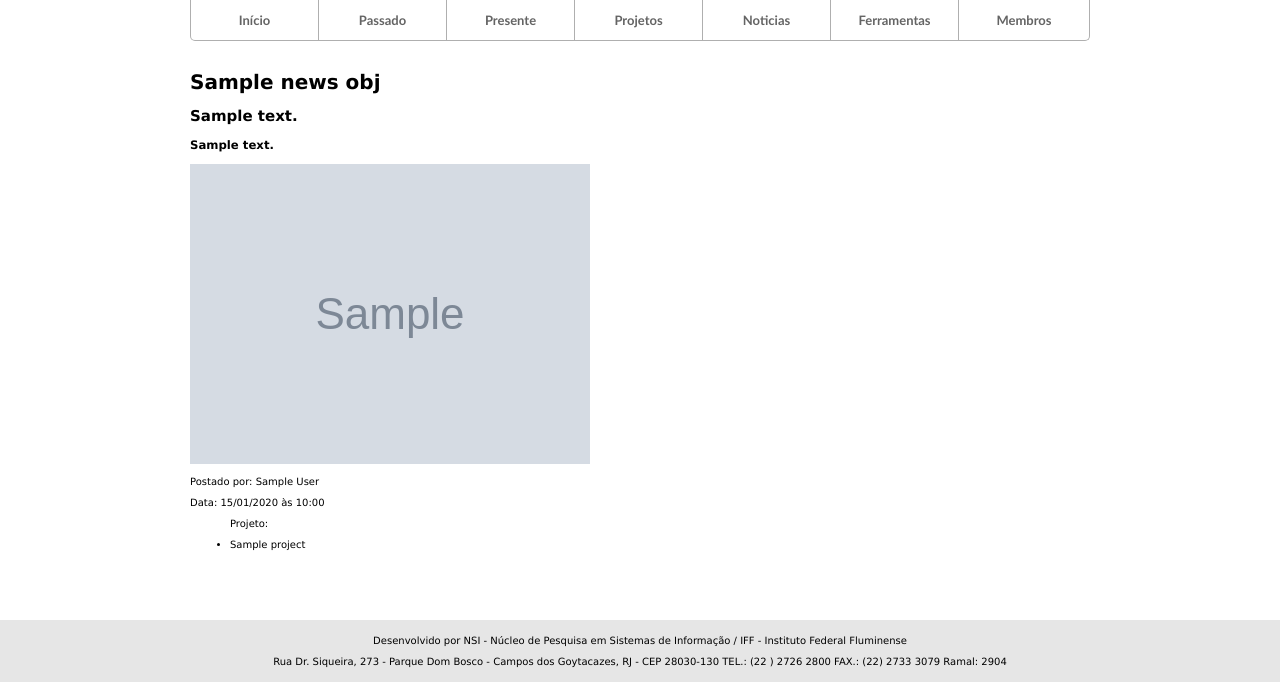
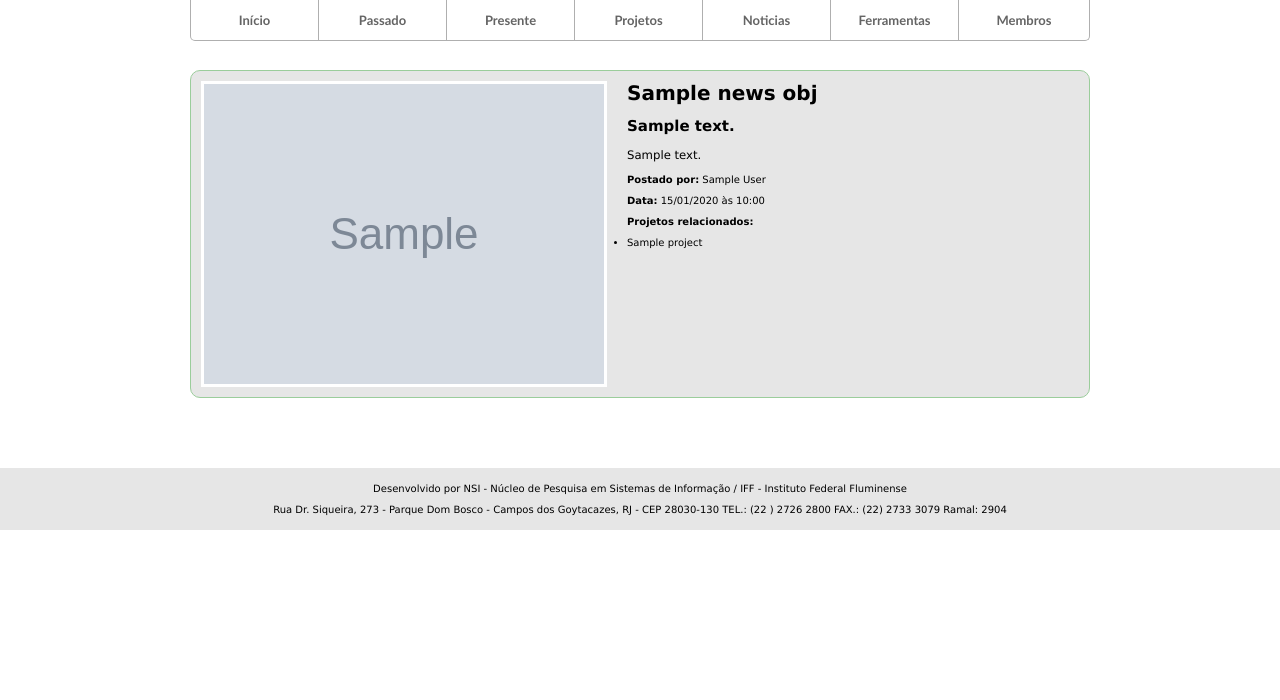
Before and after one commit to nsi-iff/nsi_site, a Django app: template apps/news/templates/detail_news.html in a window 1280 px wide. Shown: the part 100-800 px from the top of the page. Run offline with Django 3.2, Linux system fonts and the light colour scheme; the template is opened without the code that fills it: most values are stand-ins (such as "Sample title", 1, 10 or a date in 2020); grey boxes marked "Sample" are stand-in pictures.

Commit message:
Improved the layout of the page that shows a specific news

```diff
--- a/apps/news/templates/detail_news.html
+++ b/apps/news/templates/detail_news.html
@@ -1,18 +1,25 @@
 {% extends "base.html" %}
 
+{% block scripts %}
+  {{ bloc.super }}
+  <link rel="stylesheet" type="text/css" href="{{ MEDIA_URL }}/css/news.css">
+{% endblock scripts %}
+
 {% block content %}
-  <div id="news">
+  <div class="new">
+    {% if news_obj.image %}
+      <img src="{{ MEDIA_URL }}/{{ news_obj.image.url_150x150 }}" alt="{{ news_obj.title }}" title="{{ news_obj.title }}" />
+    {% endif %}
     <h1>{{ news_obj.title }}</h1>
     <h2>{{ news_obj.summary }}</h2>
     <h3>{{ news_obj.body }}</h3>
-    <img src="{{ MEDIA_URL }}/{{ news_obj.image.url_150x150 }}" alt="{{ news_obj.title }} image" title="{{ news_obj.title }} image" />
-    <p>Postado por: {{ news_obj.author }}</p>
-    <p>Data: {{ news_obj.date_and_time|date:"d/m/Y à\s H:i" }}</p>
+    <p><span class="text_highlight">Postado por:</span> {{ news_obj.author }}</p>
+    <p><span class="text_highlight">Data:</span> {{ news_obj.date_and_time|date:"d/m/Y à\s H:i" }}</p>
     {% if news_obj.projects_relateds.all %}
+    <p><span class="text_highlight">Projetos relacionados:</span></p>
       <ul>
-        <p>Projeto:</p>
         {% for project in news_obj.projects_relateds.all %}
-          <li>{{ project.name }}</li>
+          <li><a href="/projeto/{{ project.id }}">{{ project.name }}</a></li>
         {% endfor %}
       </ul>
     {% endif %}
--- a/apps/news/templates/show_news.html
+++ b/apps/news/templates/show_news.html
@@ -10,7 +10,9 @@
     {% for new in news %}
       <div class="new">
         {% if new.image %}
-          <img src="{{ MEDIA_URL }}/{{ new.image.url_150x150 }}" alt="{{ new.title }}" title="{{ new.title }}" />
+          <a href="/noticia/{{ new.id }}" title="{{ new.title }}">
+            <img src="{{ MEDIA_URL }}/{{ new.image.url_150x150 }}" alt="{{ new.title }}" title="{{ new.title }}" />
+          </a>
         {% endif %}
         <h1><a href="/noticia/{{ new.id }}" title="{{ new.title }}">{{ new.title }}</a></h1>
         <h2>{{ new.summary }}</h2>
--- a/site_media/css/news.css
+++ b/site_media/css/news.css
@@ -11,6 +11,11 @@
 .new img {
   float: left;
   margin-right: 20px;
+  border: 3px solid white;
+}
+
+.new h1 {
+  margin: 0;
 }
 
 .new h1 a, .new h1 a:visited {
@@ -26,13 +31,21 @@
   font-weight: bold;
 }
 
+.new ul li a, .new ul li a:visited {
+  color: black;
+  text-decoration: none;
+}
+
+.new ul li a:hover {
+  text-decoration: underline;
+}
+
 .new p a {
   float: right;
 }
 
 .new p a, .new p a:visited {
   color: black;
-  font-size: 14px;
   text-decoration: none;
 }
 
```
